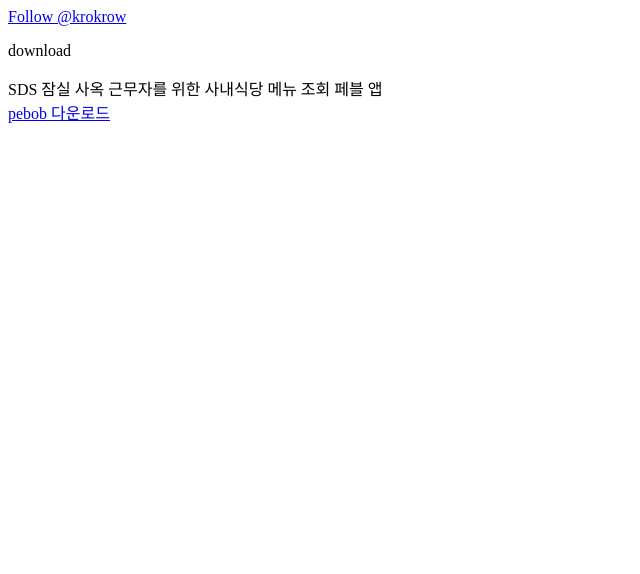
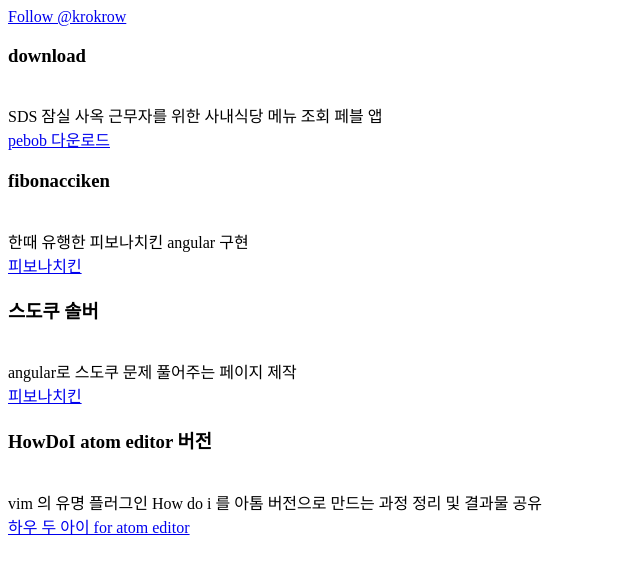
Before and after one commit to zeroxy/zeroxy.github.io, a plain HTML site: page index.html in a window 1280 px wide. Shown: the whole page, without its empty margins (0-640 px from the left). Drawn offline with Linux system fonts and the light colour scheme.

Commit message:
Update index.html
깃헙 페이지 정리중

```diff
--- a/index.html
+++ b/index.html
@@ -6,10 +6,26 @@
   <a href="https://twitter.com/krokrow" class="twitter-follow-button" data-show-count="false" data-size="large">Follow @krokrow</a>
   <script>!function(d,s,id){var js,fjs=d.getElementsByTagName(s)[0],p=/^http:/.test(d.location)?'http':'https';if(!d.getElementById(id)){js=d.createElement(s);js.id=id;js.src=p+'://platform.twitter.com/widgets.js';fjs.parentNode.insertBefore(js,fjs);}}(document, 'script', 'twitter-wjs');</script>
 
-  <p>download</p>
-
-  SDS 잠실 사옥 근무자를 위한 사내식당 메뉴 조회 페블 앱<br/>
-  <a href="http://zeroxy.github.io/pebob.pbw">pebob 다운로드</a><br/>
+  <p>
+    <h3>download</h3><br/>
+    SDS 잠실 사옥 근무자를 위한 사내식당 메뉴 조회 페블 앱<br/>
+    <a href="http://zeroxy.github.io/pebob.pbw">pebob 다운로드</a><br/>
+  </p>
+  <p>
+    <h3>fibonacciken</h3><br/>
+    한때 유행한 피보나치킨 angular 구현 <br/>
+    <a href="http://zeroxy.github.io/fibonachicken/">피보나치킨</a><br/>
+  </p>
+  <p>
+    <h3>스도쿠 솔버</h3><br/>
+    angular로 스도쿠 문제 풀어주는 페이지 제작<br/>
+    <a href="http://zeroxy.github.io/sudoku/">피보나치킨</a><br/>
+  </p>
+  <p>
+    <h3>HowDoI atom editor 버전</h3></h3><br/>
+    vim 의 유명 플러그인 How do i 를 아톰 버전으로 만드는 과정 정리 및 결과물 공유<br/>
+    <a href="https://github.com/zeroxy/howdoi-atom/">하우 두 아이 for atom editor </a><br/>
+  </p>
 
 </body>
 </html>
```
